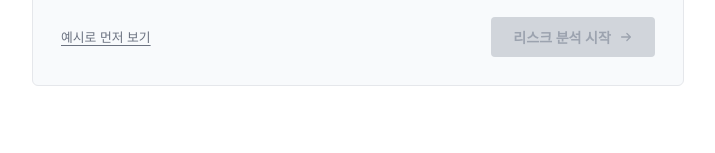
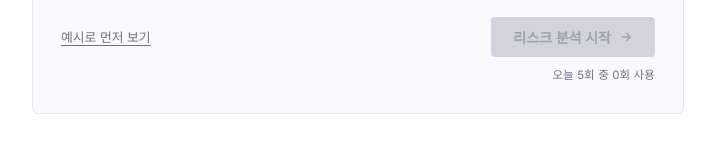
Before and after one commit to FormeldLab/ai-risk-checker, a website: page index.html in a window 1280 px wide. Shown: the part 665-818 px from the top of the page, 282-997 px from the left. Drawn offline with Linux system fonts and the light colour scheme.

Commit message:
Add files via upload

```diff
--- a/index.html
+++ b/index.html
@@ -59,6 +59,7 @@
           </svg>
         </button>
       </div>
+      <p class="usage-status" id="usageStatus"></p>
     </div>
 
     <!-- ══ RECENT ══ -->
--- a/style.css
+++ b/style.css
@@ -1027,3 +1027,16 @@ textarea { min-height: 200px; resize: vertical; }
   #analyzeBtn { width: 100%; justify-content: center; }
   .sample-btn { text-align: center; }
 }
+
+/* ── Usage Status ── */
+.usage-status {
+  margin-top: 8px;
+  font-size: 11.5px;
+  color: #6B7280;
+  text-align: right;
+  letter-spacing: 0.01em;
+}
+.usage-status.usage-limit {
+  color: #DC2626;
+  font-weight: 500;
+}
```
